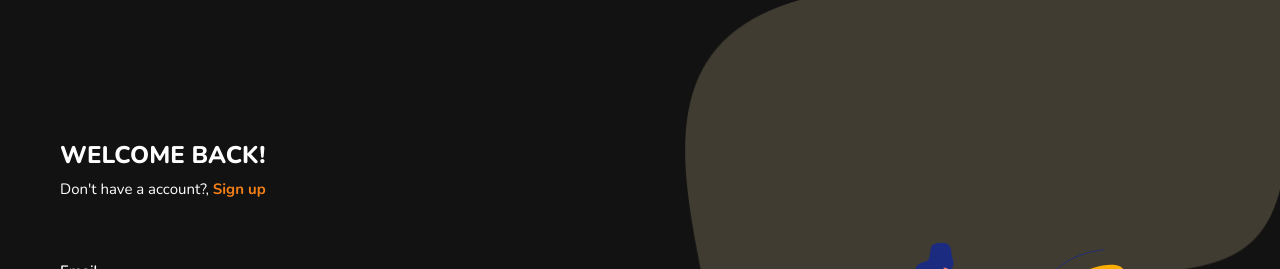
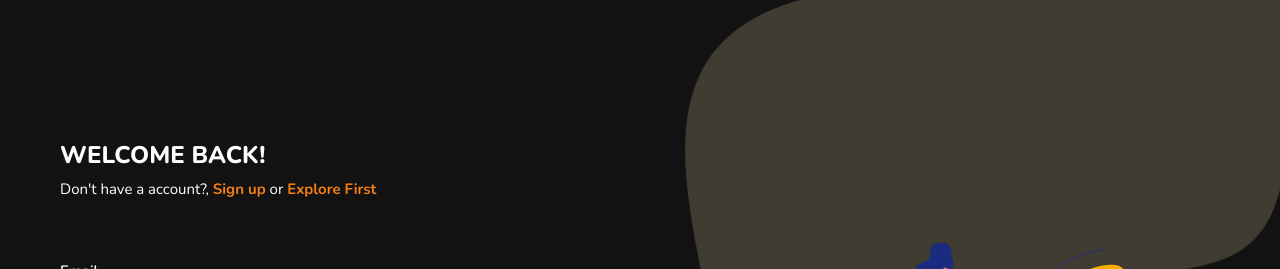
Before and after one commit to Minezee/StudioHub, a React (Vite) app: page /login in a window 1280 px wide. Shown: the top 269 px of the page. Built offline with nearby package versions, Linux system fonts and the light colour scheme.

Commit message:
add explore first to direct user

```diff
--- a/src/containers/Login/LoginForm.jsx
+++ b/src/containers/Login/LoginForm.jsx
@@ -44,7 +44,7 @@ const LoginForm = () => {
     return (
         <form onSubmit={handleSubmit} className="text-white my-0 lg:my-16 w-4/5 sm:w-2/3 md:1/2 lg:w-[35%]">
             <h3 className="font-extrabold text-[2rem]">WELCOME BACK!</h3>
-            <p className="text-xl font-normal mt-2">Don't have a account?, <Link to="/signup" className={`${auth.link} font-bold`}>Sign up</Link></p>
+            <p className="text-xl font-normal mt-2">Don't have a account?, <Link to="/signup" className={`${auth.link} font-bold`}>Sign up</Link> or <Link to="/" className={`${auth.link} font-bold`}>Explore First</Link></p>
             <div className="flex flex-col mt-10 lg:mt-20">
                 <label htmlFor="email" className={auth.label}>Email</label>
                 <input
```
